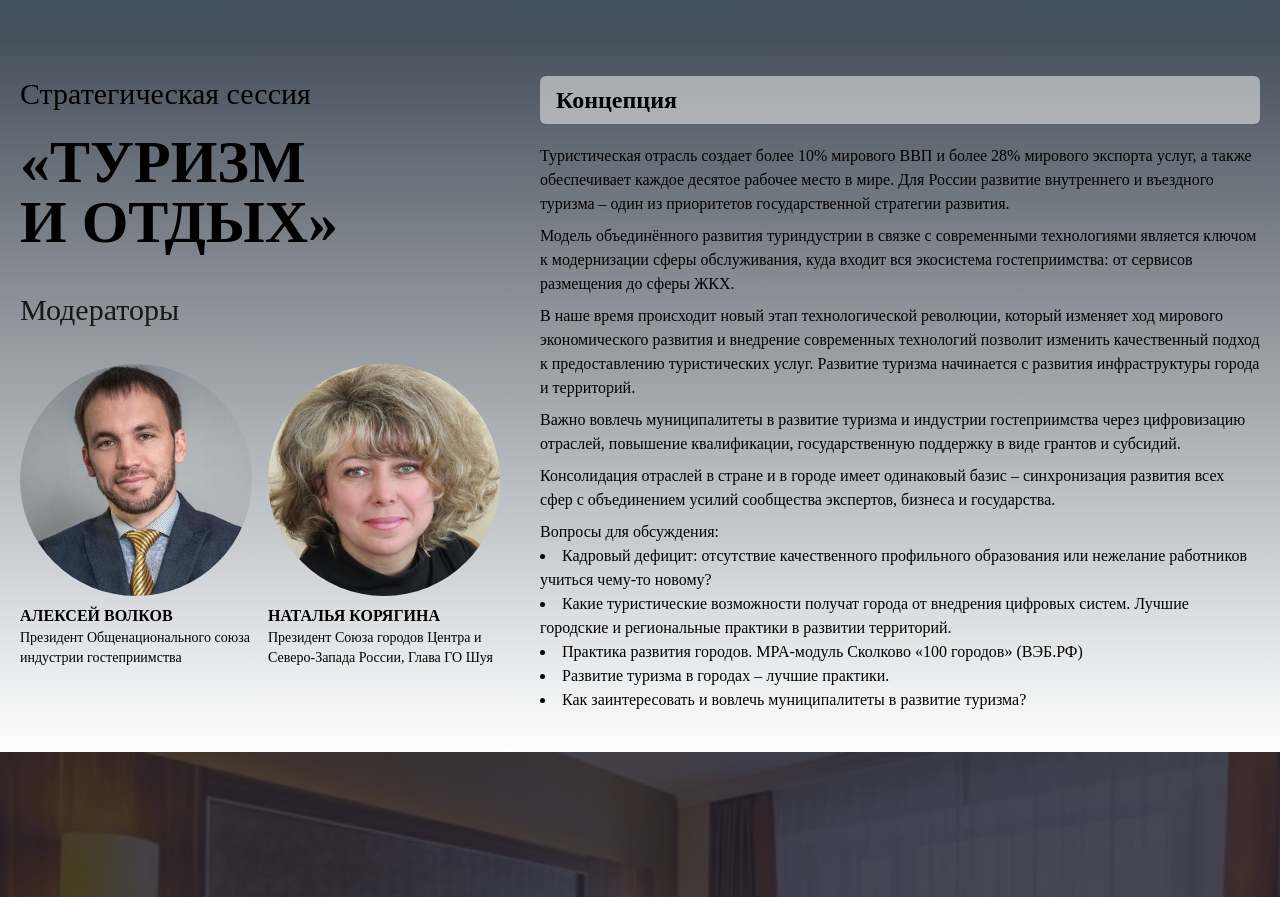
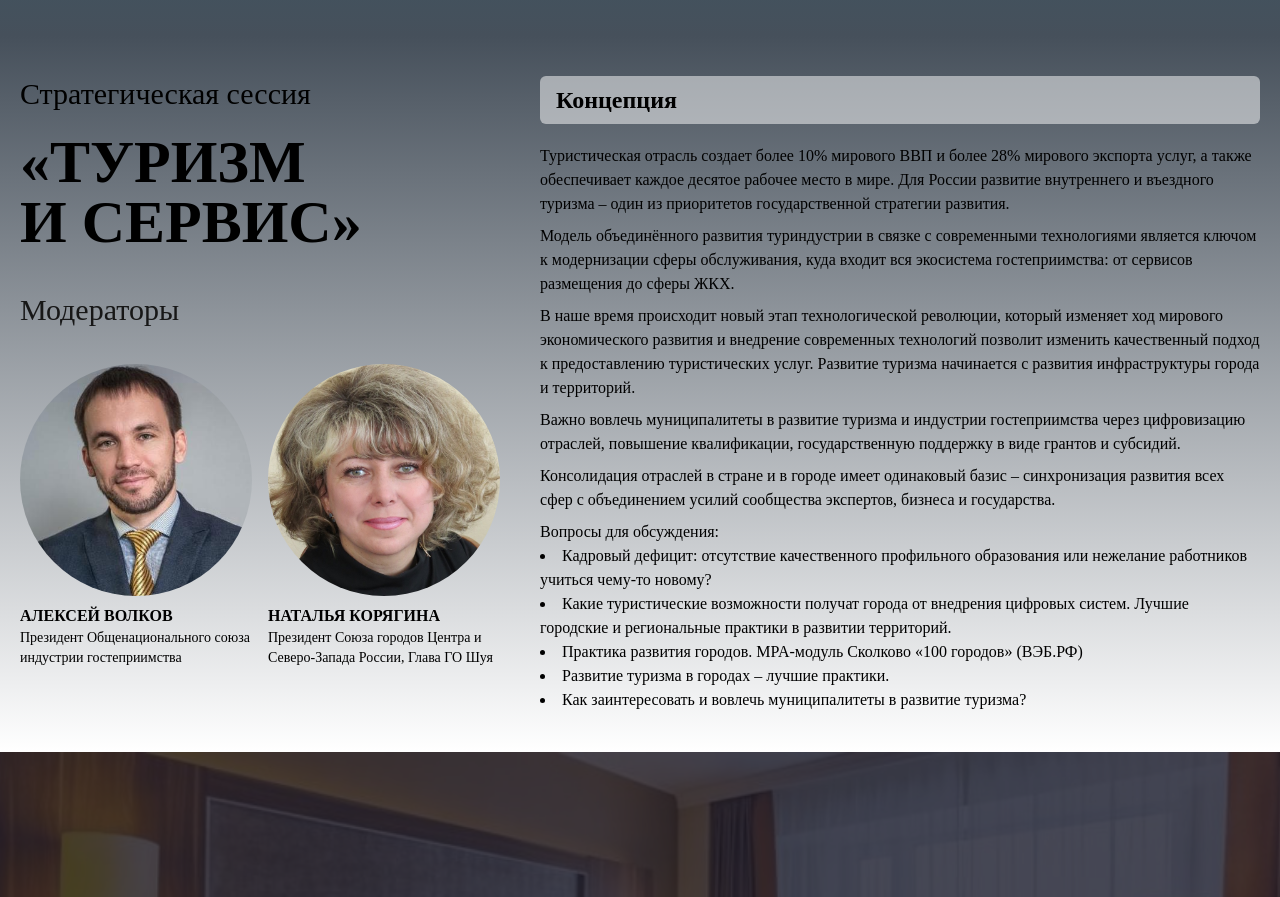
Before and after one commit to urc-ru/crossborder.urc.ru, a website: page index.html in a window 1280 px wide. Shown: the part 7140-8037 px from the top of the page. Drawn offline with nearby package versions, Linux system fonts and the light colour scheme; a web font is replaced by a local one.

Commit message:
upd session name

```diff
--- a/index.html
+++ b/index.html
@@ -644,7 +644,7 @@
 					Стратегическая сессия
 				</p>
 				<p class="mb-10 text-3xl font-bold lg:text-6xl">
-					«ТУРИЗМ И&nbsp;ОТДЫХ»
+					«ТУРИЗМ И&nbsp;СЕРВИС»
 				</p>
 				<p class="mb-5 text-xl text-gray-900 lg:text-3xl">
 					Модераторы
```
